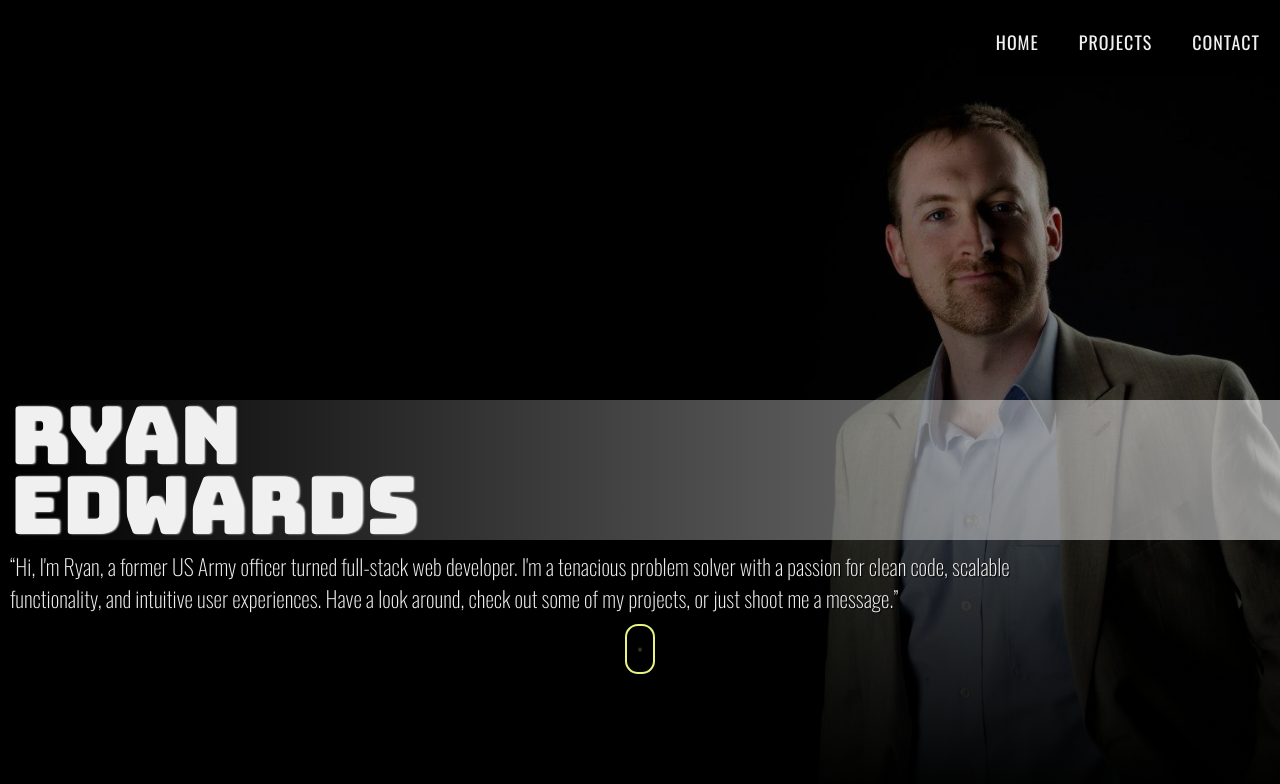
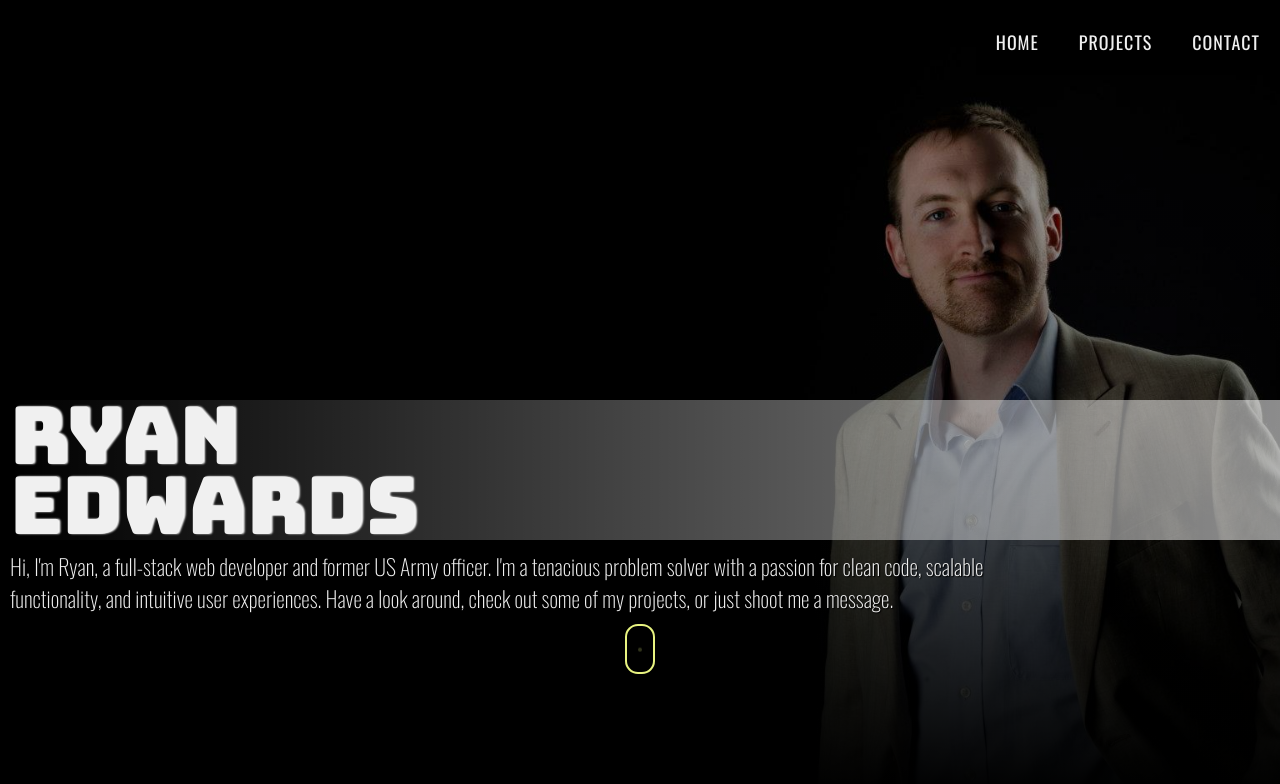
Before and after one commit to hewhowearspants/portfolio, a React (Create React App) app: page / in a window 1280 px wide. Shown: the top 784 px of the page. Built offline with nearby package versions, Linux system fonts and the light colour scheme.

Commit message:
Update blurb

```diff
--- a/src/components/Home.jsx
+++ b/src/components/Home.jsx
@@ -1,6 +1,8 @@
 import React from 'react';
 
 import { skillData, toolData } from '../data/data.js'
+
+const blurb = "Hi, I'm Ryan, a full-stack web developer and former US Army officer. I'm a tenacious problem solver with a passion for clean code, scalable functionality, and intuitive user experiences. Have a look around, check out some of my projects, or just shoot me a message.";
 
 const Home = (props) => {
   return (
@@ -10,7 +12,7 @@ const Home = (props) => {
         <h1>Edwards</h1>
       </div>
       <div className='hero'><div className='hero-overlay'></div></div>
-      <p className='blurb'>“Hi, I'm Ryan, a former US Army officer turned full-stack web developer. I'm a tenacious problem solver with a passion for clean code, scalable functionality, and intuitive user experiences. Have a look around, check out some of my projects, or just shoot me a message.”</p>
+      <p className='blurb'>{blurb}</p>
       <div className="mouse">
         <span></span>
       </div>
```
